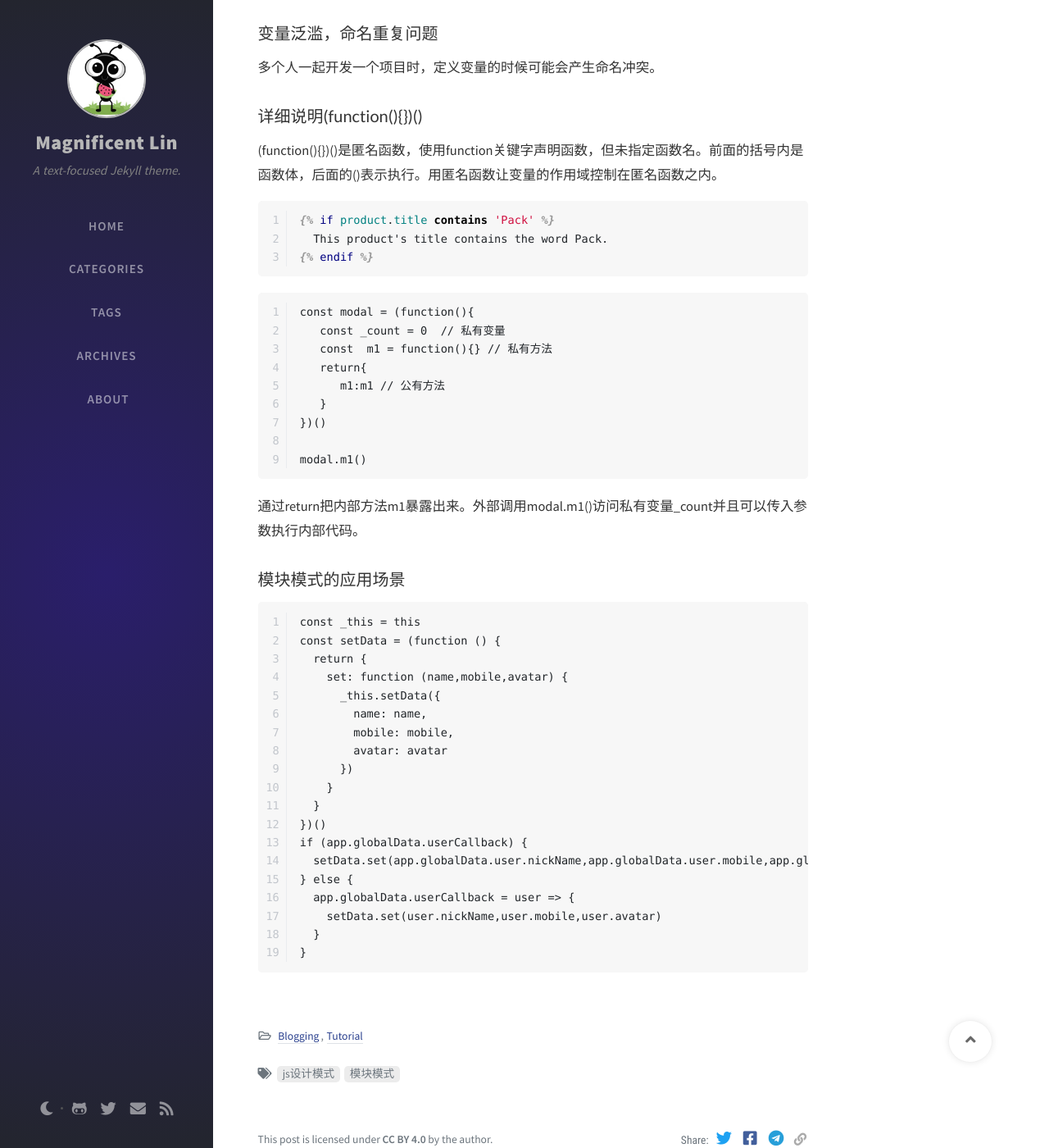
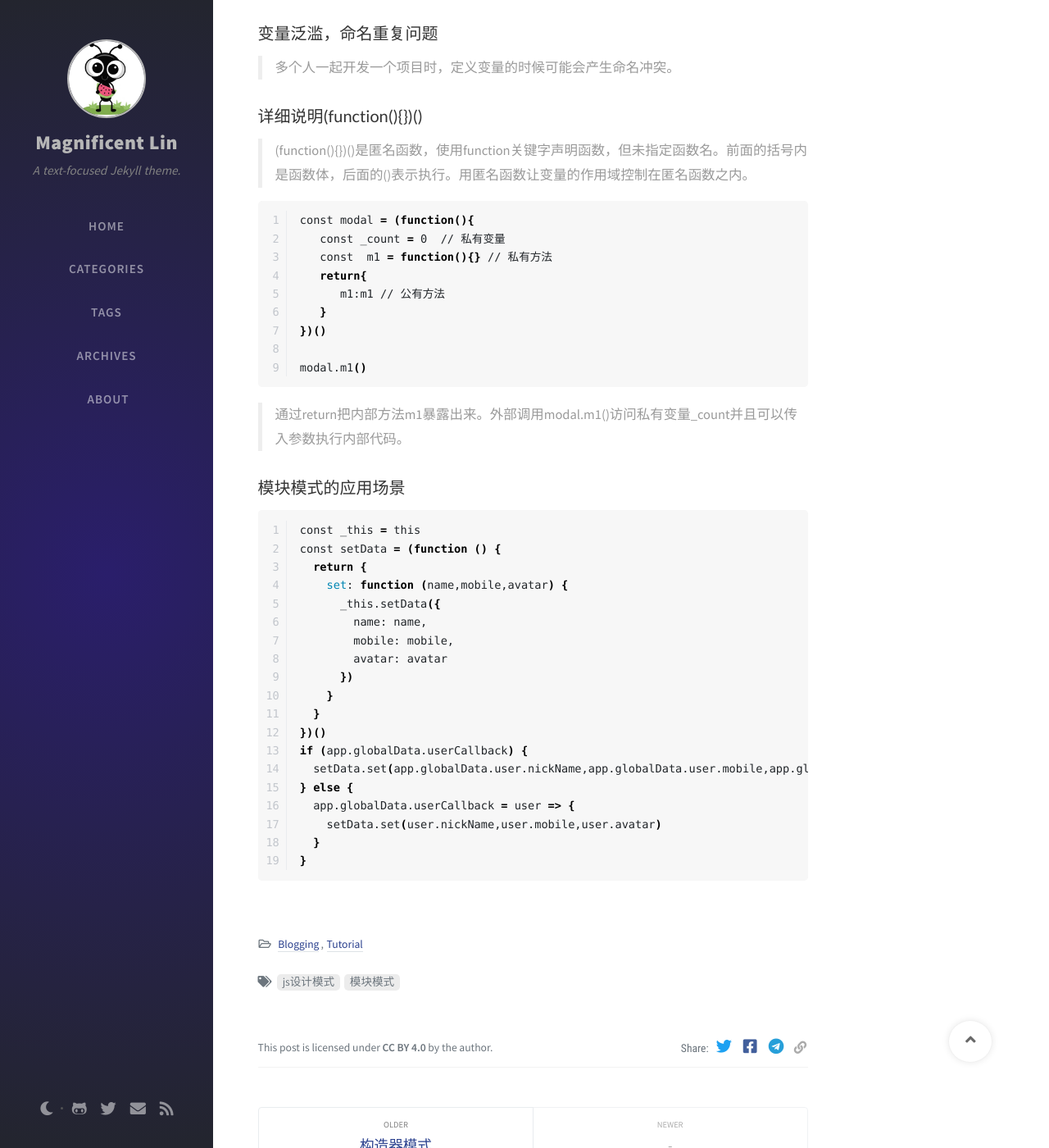
Before and after one commit to magnificentLin/magnificentLin, a Jekyll site: the page built from _posts/2020-04-02-module-mode.md, in a window 1280 px wide and 1400 px high, scrolled down 348 px. Shown: the whole window at 82% size. Built offline with Jekyll 4.4.1, drawn with Linux system fonts in a browser that asks for light colours; nearby versions of some CDN libraries; comment, search, counter and statistics services are not loaded.

Commit message:
整理博客内容

````diff
--- a/_posts/2020-04-02-module-mode.md
+++ b/_posts/2020-04-02-module-mode.md
@@ -8,26 +8,17 @@ tags: [js设计模式, 模块模式]
 
 ### 什么是闭包?他们两者有什么关系？
 
-变量的作用域分为两种，全局变量和局部变量。全局变量作用域是整个程序，局部变量作用域是在所属的函数内。 闭包就是定义在函数内部的子函数，外部函数能够通过这个子函数来读取函数内部的局部变量。模块模式使用闭包来解决私有和公有的封装问题。
+> 变量的作用域分为两种，全局变量和局部变量。全局变量作用域是整个程序，局部变量作用域是在所属的函数内。 闭包就是定义在函数内部的子函数，外部函数能够通过这个子函数来读取函数内部的局部变量。模块模式使用闭包来解决私有和公有的封装问题。
 
 ### 变量泛滥，命名重复问题
 
-多个人一起开发一个项目时，定义变量的时候可能会产生命名冲突。
+>多个人一起开发一个项目时，定义变量的时候可能会产生命名冲突。
 
 ### 详细说明(function(){})()
 
-(function(){})()是匿名函数，使用function关键字声明函数，但未指定函数名。前面的括号内是函数体，后面的()表示执行。用匿名函数让变量的作用域控制在匿名函数之内。
+>(function(){})()是匿名函数，使用function关键字声明函数，但未指定函数名。前面的括号内是函数体，后面的()表示执行。用匿名函数让变量的作用域控制在匿名函数之内。
 
-{% raw %}
-```liquid
-{% if product.title contains 'Pack' %}
-  This product's title contains the word Pack.
-{% endif %}
-```
-{% endraw %}
-
-{% raw %}
-```liquid
+```shell
 const modal = (function(){
    const _count = 0  // 私有变量
    const  m1 = function(){} // 私有方法
@@ -38,14 +29,12 @@ const modal = (function(){
 
 modal.m1()
 ```
-{% endraw %}
 
-通过return把内部方法m1暴露出来。外部调用modal.m1()访问私有变量_count并且可以传入参数执行内部代码。
+>通过return把内部方法m1暴露出来。外部调用modal.m1()访问私有变量_count并且可以传入参数执行内部代码。
 
 ### 模块模式的应用场景
 
-{% raw %}
-```liquid
+```shell
 const _this = this
 const setData = (function () {
   return {
@@ -66,4 +55,3 @@ if (app.globalData.userCallback) {
   }
 }
 ```
-{% endraw %}
````
